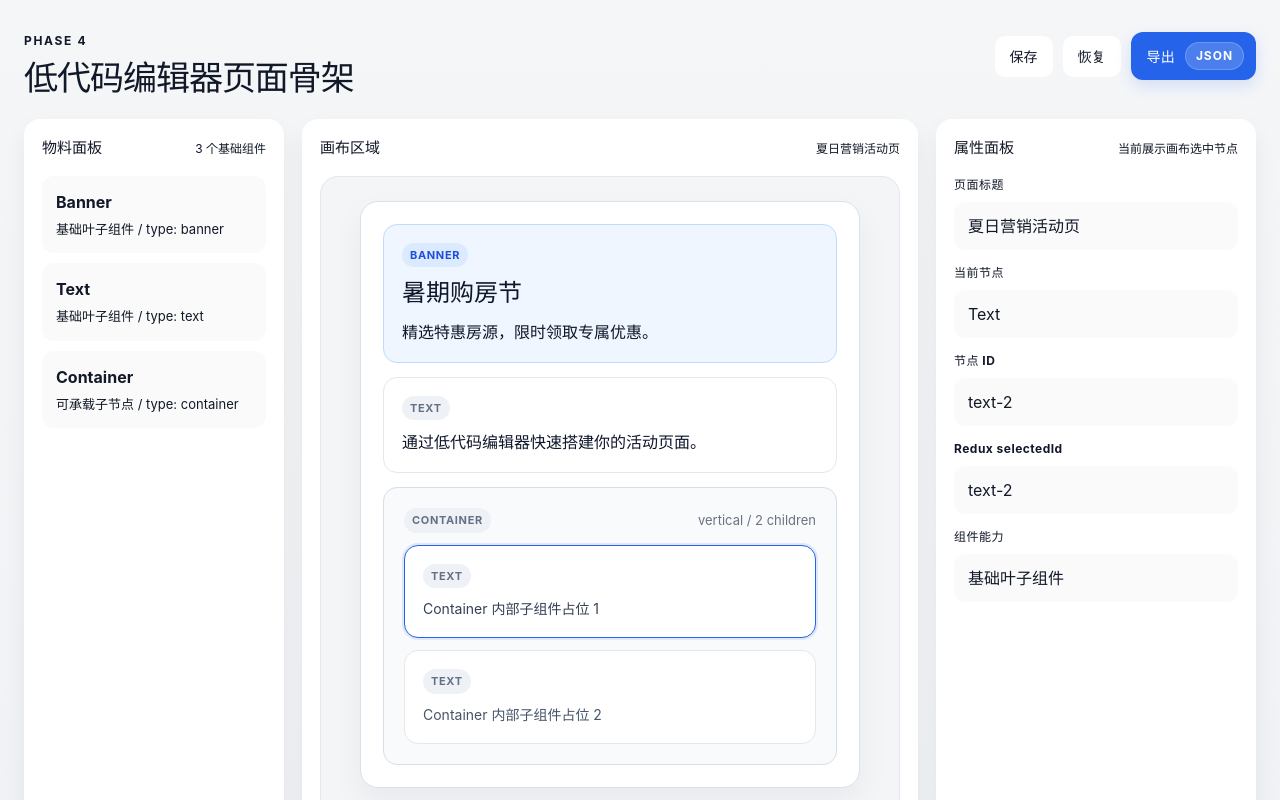
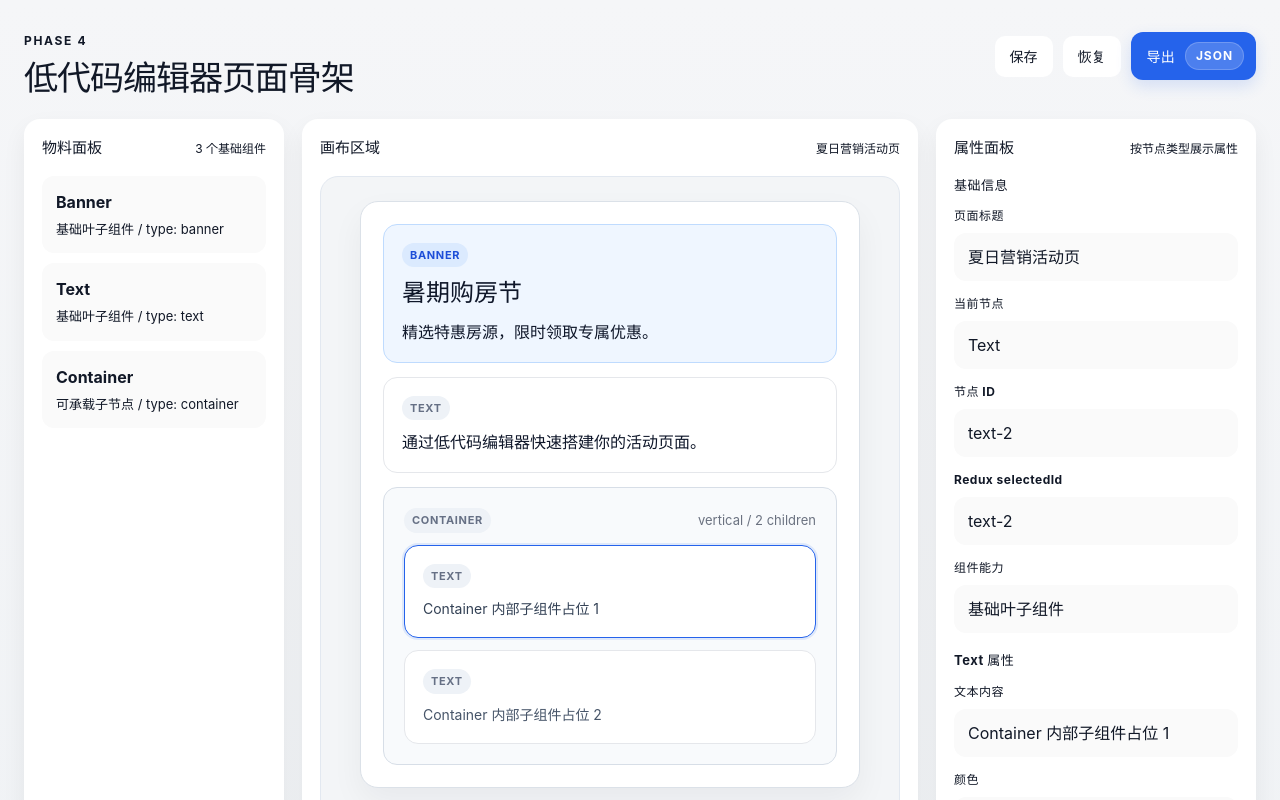
Before and after one commit to ghost613bb/drag-editor, a React (Vite) app in the folder frontend/: page / in a window 1280 px wide. Both pictures are taken after a click on the element 610 px from the left and 626 px from the top of the page. Shown: the top 800 px of the page. Built offline with nearby package versions, Linux system fonts and the light colour scheme.

Commit message:
feat: 按类型展示节点属性
Co-Authored-By: Claude <noreply@anthropic.com>

```diff
--- a/frontend/src/app/App.tsx
+++ b/frontend/src/app/App.tsx
@@ -1,5 +1,6 @@
 import { useState } from 'react'
 import { useDispatch, useSelector } from 'react-redux'
+import { PropertyPanel } from '@/components/inspector/PropertyPanel'
 import { PureRenderer } from '@/components/renderer/PureRenderer'
 import type { AppDispatch, RootState } from '@/app/store'
 import { componentRegistry } from '@/features/editor/componentRegistry'
@@ -17,18 +18,6 @@ function App() {
   const [draftNode, setDraftNode] = useState<ComponentNode | null>(null)
 
   const selectedNode = selectedId ? findNodeById(currentSchema.root, selectedId) : null
-  const propertyFields = selectedNode
-    ? [
-        { label: '页面标题', value: currentSchema.pageMeta.title },
-        { label: '当前节点', value: componentRegistry[selectedNode.type].label },
-        { label: '节点 ID', value: selectedNode.id },
-        { label: 'Redux selectedId', value: selectedId ?? '未选中' },
-        {
-          label: '组件能力',
-          value: componentRegistry[selectedNode.type].canHaveChildren ? '可承载子节点' : '基础叶子组件',
-        },
-      ]
-    : []
 
   const handleCreateDraftNode = (type: ComponentType) => {
     setDraftNode(createDefaultNode(type))
@@ -104,24 +93,14 @@ function App() {
         <aside className="editor-panel editor-panel-right">
           <div className="panel-header">
             <h2>属性面板</h2>
-            <span>{selectedNode ? '当前展示画布选中节点' : '点击画布节点查看属性'}</span>
+            <span>{selectedNode ? '按节点类型展示属性' : '点击画布节点查看属性'}</span>
           </div>
 
-          {selectedNode ? (
-            <div className="property-list">
-              {propertyFields.map((field) => (
-                <div key={field.label} className="property-item">
-                  <label>{field.label}</label>
-                  <div className="property-value">{field.value}</div>
-                </div>
-              ))}
-            </div>
-          ) : (
-            <div className="panel-empty-state">
-              <p>当前还没有选中节点。</p>
-              <p>点击画布中的 Banner / Text / Container 后，这里会展示对应节点信息。</p>
-            </div>
-          )}
+          <PropertyPanel
+            pageTitle={currentSchema.pageMeta.title}
+            selectedId={selectedId}
+            selectedNode={selectedNode}
+          />
         </aside>
       </main>
 
--- /dev/null
+++ b/frontend/src/components/inspector/PropertyPanel.tsx
@@ -0,0 +1,95 @@
+import { componentRegistry } from '@/features/editor/componentRegistry'
+import type { ComponentNode, NodeId } from '@/types/schema'
+
+interface PropertyPanelProps {
+  pageTitle: string
+  selectedId: NodeId | null
+  selectedNode: ComponentNode | null
+}
+
+function PropertyRow({ label, value }: { label: string; value: string | number }) {
+  return (
+    <div className="property-item">
+      <label>{label}</label>
+      <div className="property-value">{value}</div>
+    </div>
+  )
+}
+
+function renderTypeSpecificFields(node: ComponentNode) {
+  switch (node.type) {
+    case 'banner':
+      return (
+        <div className="property-group">
+          <h3 className="property-group-title">Banner 属性</h3>
+          <div className="property-list">
+            <PropertyRow label="标题" value={node.props.title} />
+            <PropertyRow label="描述" value={node.props.description} />
+            <PropertyRow label="图片地址" value={node.props.imageUrl} />
+          </div>
+        </div>
+      )
+
+    case 'text':
+      return (
+        <div className="property-group">
+          <h3 className="property-group-title">Text 属性</h3>
+          <div className="property-list">
+            <PropertyRow label="文本内容" value={node.props.content} />
+            <PropertyRow label="颜色" value={node.props.color} />
+            <PropertyRow label="字号" value={`${node.props.fontSize}px`} />
+          </div>
+        </div>
+      )
+
+    case 'container':
+      return (
+        <div className="property-group">
+          <h3 className="property-group-title">Container 属性</h3>
+          <div className="property-list">
+            <PropertyRow label="布局方向" value={node.props.direction} />
+            <PropertyRow label="间距" value={`${node.props.gap}px`} />
+            <PropertyRow label="内边距" value={`${node.props.padding}px`} />
+            <PropertyRow label="背景色" value={node.props.backgroundColor} />
+            <PropertyRow label="子节点数量" value={node.children.length} />
+          </div>
+        </div>
+      )
+
+    default:
+      return null
+  }
+}
+
+export function PropertyPanel({ pageTitle, selectedId, selectedNode }: PropertyPanelProps) {
+  if (!selectedNode) {
+    return (
+      <div className="panel-empty-state">
+        <p>当前还没有选中节点。</p>
+        <p>点击画布中的 Banner / Text / Container 后，这里会展示对应节点属性。</p>
+      </div>
+    )
+  }
+
+  const registryItem = componentRegistry[selectedNode.type]
+
+  return (
+    <div className="property-panel-body">
+      <div className="property-group">
+        <h3 className="property-group-title">基础信息</h3>
+        <div className="property-list">
+          <PropertyRow label="页面标题" value={pageTitle} />
+          <PropertyRow label="当前节点" value={registryItem.label} />
+          <PropertyRow label="节点 ID" value={selectedNode.id} />
+          <PropertyRow label="Redux selectedId" value={selectedId ?? '未选中'} />
+          <PropertyRow
+            label="组件能力"
+            value={registryItem.canHaveChildren ? '可承载子节点' : '基础叶子组件'}
+          />
+        </div>
+      </div>
+
+      {renderTypeSpecificFields(selectedNode)}
+    </div>
+  )
+}
--- a/frontend/src/styles/app.css
+++ b/frontend/src/styles/app.css
@@ -296,6 +296,24 @@
   gap: 12px;
 }
 
+.property-panel-body {
+  display: grid;
+  gap: 18px;
+}
+
+.property-group {
+  display: grid;
+  gap: 12px;
+}
+
+.property-group-title {
+  margin: 0;
+  font-size: 13px;
+  font-weight: 700;
+  letter-spacing: 0.04em;
+  color: var(--text-faint);
+}
+
 .property-list {
   display: grid;
   gap: 14px;
```
